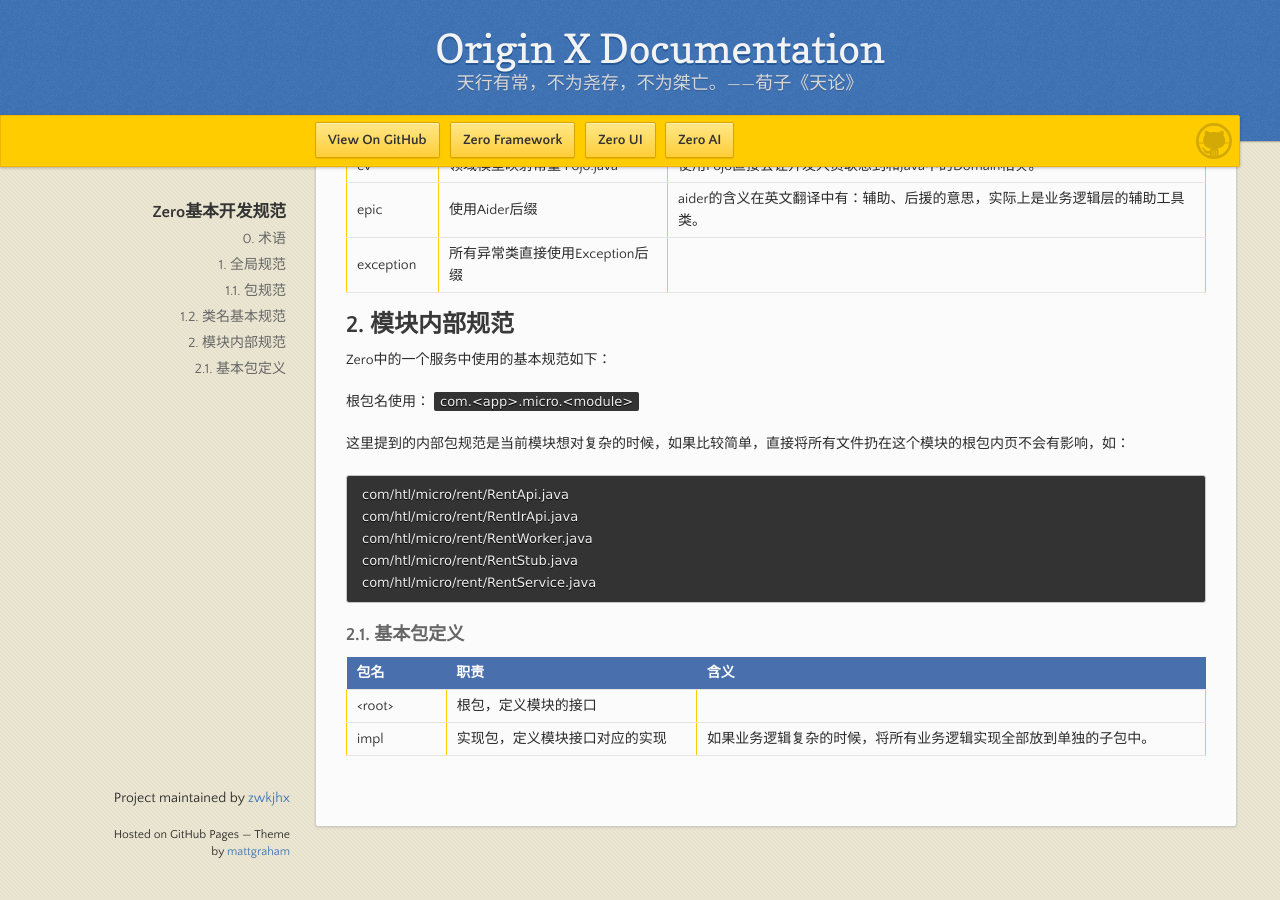
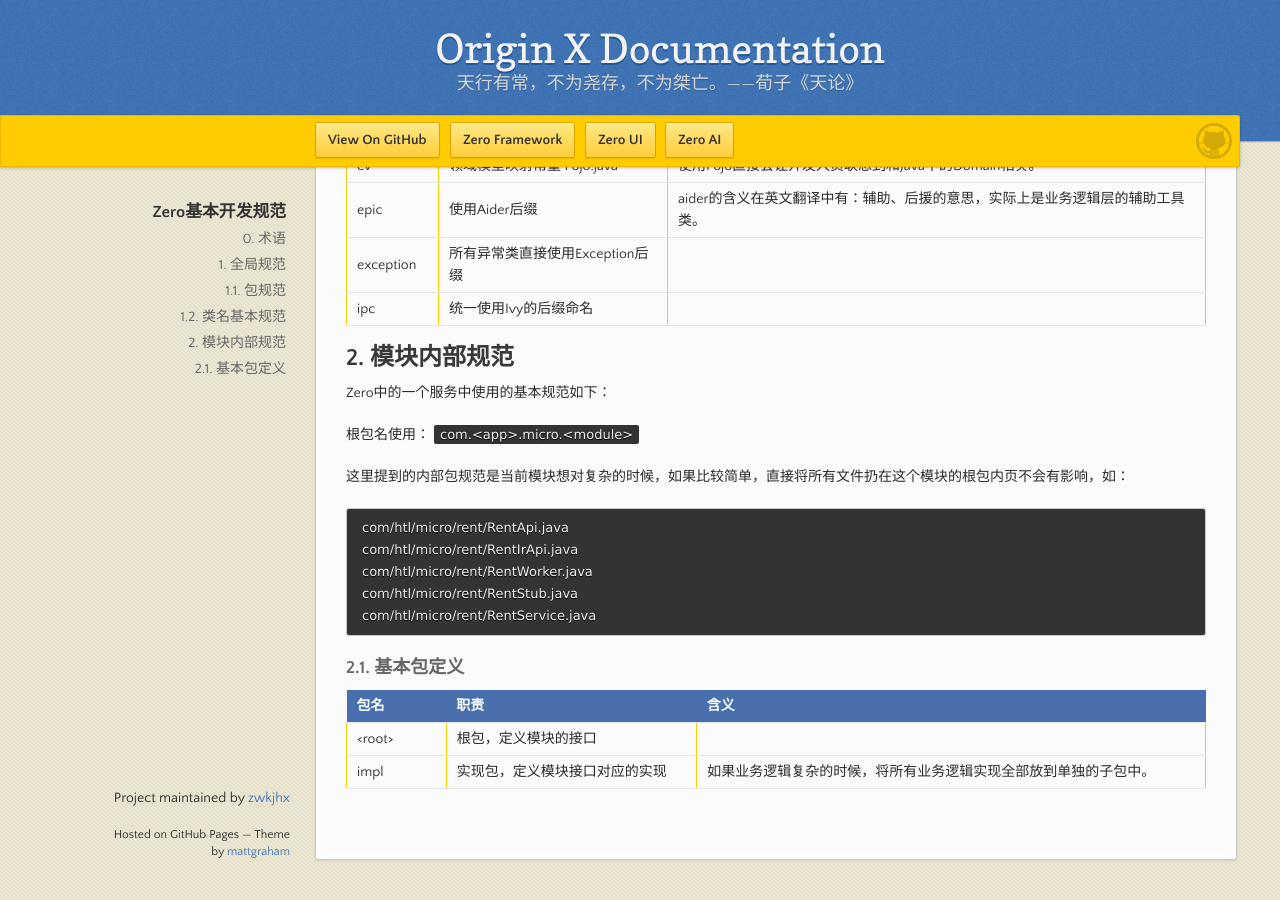
Before and after one commit to zwkjhx/ox-doc, a Jekyll site: the page built from specification/1-zerogui-fan/spc-001-zeroji-ben-kai-fa-gui-fan.md, in a window 1280 px wide and 900 px high, scrolled down 927 px. Built offline with Jekyll 4.4.1, drawn with Linux system fonts in a browser that asks for light colours; our own code applies the rules of GitHub Pages for plain Markdown files; before the commit the page ends 1794 px from its top, so only the background shows below that.

Commit message:
Updates specification/1-zerogui-fan/spc-001-zeroji-ben-kai-fa-gui-fan.md
Auto commit by GitBook Editor

```diff
--- a/specification/1-zerogui-fan/spc-001-zeroji-ben-kai-fa-gui-fan.md
+++ b/specification/1-zerogui-fan/spc-001-zeroji-ben-kai-fa-gui-fan.md
@@ -33,6 +33,7 @@
 | cv | 领域模型映射常量 Pojo.java | 使用Pojo直接会让开发人员联想到和Java中的Domain相关。 |
 | epic | 使用Aider后缀 | aider的含义在英文翻译中有：辅助、后援的意思，实际上是业务逻辑层的辅助工具类。 |
 | exception | 所有异常类直接使用Exception后缀 |  |
+| ipc | 统一使用Ivy的后缀命名 |  |
 
 ## 2. 模块内部规范
 
```
